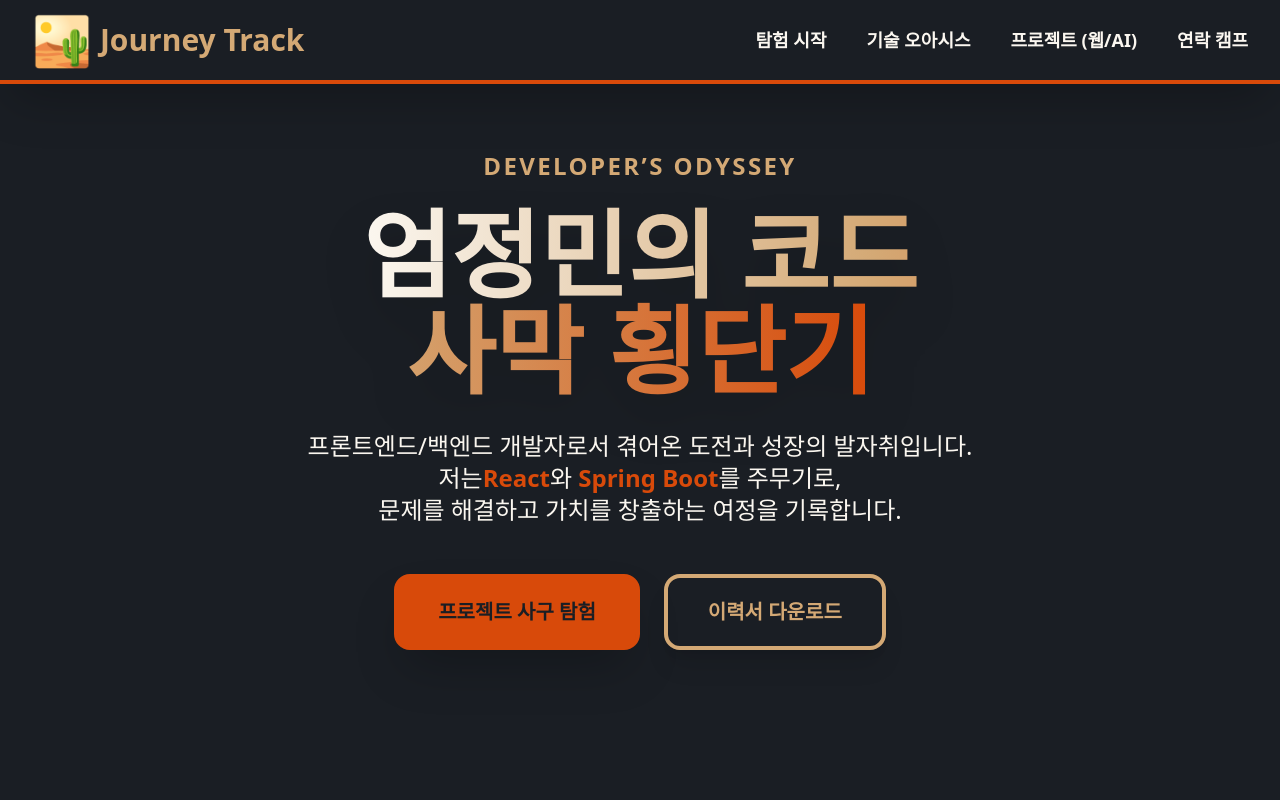
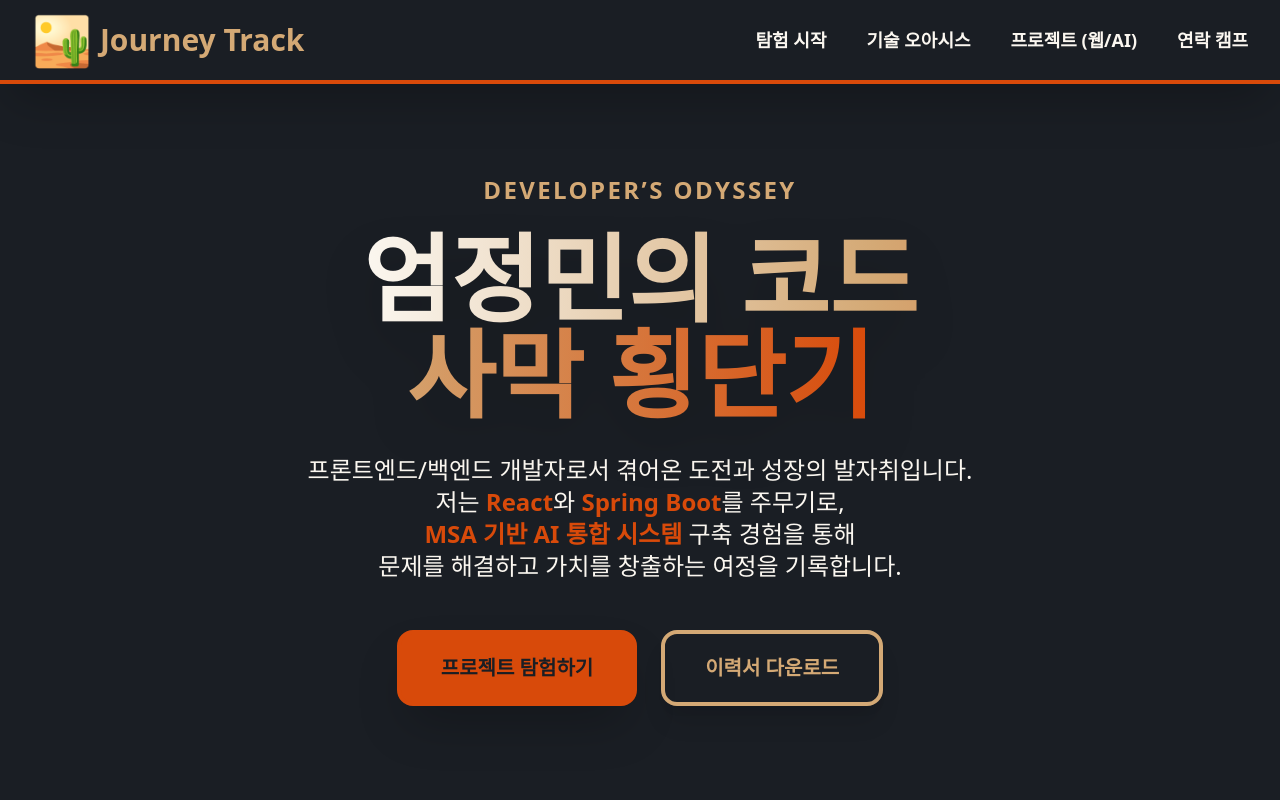
Before and after one commit to zcx1119son/react-developer-portfolio, a React (Vite) app: page / in a window 1280 px wide. Shown: the top 800 px of the page. Built offline with nearby package versions, Linux system fonts and the light colour scheme.

Commit message:
Refactor Hero component with resume link and styles
Updated the Hero component to include a dynamic resume URL and modified button labels for clarity. Added padding adjustments and a background effect.

```diff
--- a/src/components/Hero/Hero.jsx
+++ b/src/components/Hero/Hero.jsx
@@ -1,10 +1,16 @@
 import React from 'react';
 
 export default function Hero() {
+
+    // TODO: 여기에 이력서 PDF 파일의 외부 URL을 넣어주세요.
+    // 예시: const resumeUrl = "https://docs.google.com/document/d/1XyZ.../export?format=pdf";
+    const resumeUrl = "https://drive.google.com/file/d/1JcjZahRsXjwjP8wHRbw9K74nW5ofCBMW/view?usp=sharing"; // 이 부분을 외부 URL로 변경하거나, 기존처럼 루트 경로에 PDF를 배치할 경우 유지합니다.
+
     return (
-    <section id="hero" className="relative min-h-screen flex items-center justify-center px-8 bg-night-sky text-sand-light">
+        // 상단 Header 높이만큼 padding-top을 추가 (h-20)
+        <section id="hero" className="relative min-h-screen flex items-center justify-center pt-20 px-8 bg-night-sky text-sand-light">
 
-      <div className="relative z-10 text-center max-w-5xl mx-auto">
+            <div className="relative z-10 text-center max-w-5xl mx-auto py-20"> {/* 내부 패딩 추가 */}
                 {/* 서브 타이틀 */}
                 <p className="text-2xl font-bold tracking-widest uppercase text-sand-main mb-6 animate-fade-in">
                     Developer’s Odyssey
@@ -17,40 +23,50 @@ export default function Hero() {
                     </span>
                 </h1>
 
-        {/* 설명 */}
+                {/* 설명 - AI 통합 능력 강조 */}
                 <p className="text-xl md:text-2xl text-sand-light/90 mb-12 leading-relaxed
                     mx-auto px-6 max-w-4xl break-keep">
                     프론트엔드/백엔드 개발자로서 겪어온 도전과 성장의 발자취입니다.
                     <br className="hidden sm:block" />
                     저는
-          <span className="text-sunset font-bold">React</span>와{' '}
+                    <span className="text-sunset font-bold"> React</span>와{' '}
                     <span className="text-sunset font-bold">Spring Boot</span>
                     를 주무기로,
+                    <br />
+                    <span className="text-sunset font-bold">MSA 기반 AI 통합 시스템</span> 구축 경험을 통해
                     <br className="hidden sm:block" />
                     문제를 해결하고 가치를 창출하는 여정을 기록합니다.
                 </p>
 
-        {/* 버튼 */}
+                {/* 버튼 - 링크 수정 및 라벨 간결화 */}
                 <div className="flex flex-col sm:flex-row gap-6 justify-center">
                     <a
-            href="https://umjeongmin-portfolio.vercel.app/#project-dunes"
+                        // 프로젝트 섹션 ID로 이동
+                        href="#projects"
                         className="px-10 py-5 bg-sunset text-night-sky font-bold text-xl rounded-2xl
-                       shadow-2xl hover:shadow-sunset/70 hover:scale-110
+                                     shadow-2xl hover:shadow-sunset/70 hover:scale-[1.05]
                                      transition-all duration-300 border-4 border-sunset"
                     >
-            프로젝트 사구 탐험
+                        프로젝트 탐험하기
                     </a>
+
+                    {/* 🌟 이력서 다운로드 버튼 수정 🌟 */}
                     <a
-            href="/resume.pdf"
+                        href={resumeUrl} // 🌟 수정된 resumeUrl 변수 사용
                         download
+                        target="_blank" // 외부 링크일 경우 새 탭에서 열도록 설정
+                        rel="noopener noreferrer"
                         className="px-10 py-5 border-4 border-sand-main text-sand-main font-bold text-xl rounded-2xl
                                      hover:bg-sand-main hover:text-night-sky
-                       transition-all duration-300 shadow-xl"
+                                     transition-all duration-300 shadow-xl hover:scale-[1.05]"
                     >
                         이력서 다운로드
                     </a>
                 </div>
             </div>
+
+            {/* 화면 하단에 모래 언덕(Dune) 형태의 배경 효과 추가 */}
+            <div className="absolute bottom-0 left-0 w-full h-1/4 bg-gradient-to-t from-sand-dark/80 to-transparent pointer-events-none"></div>
         </section>
     );
 }
```
Lines whose indentation alone changed are shown as unchanged.
